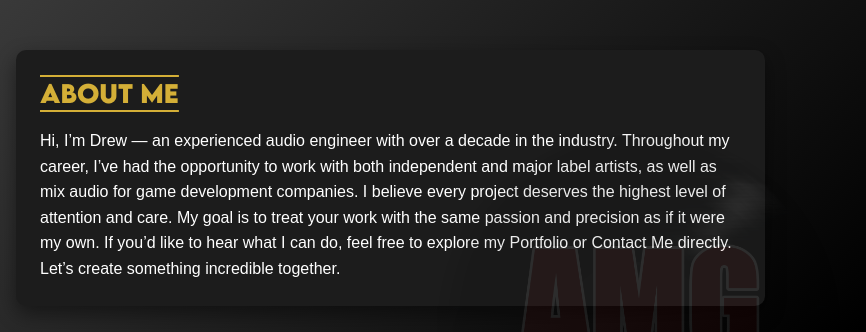
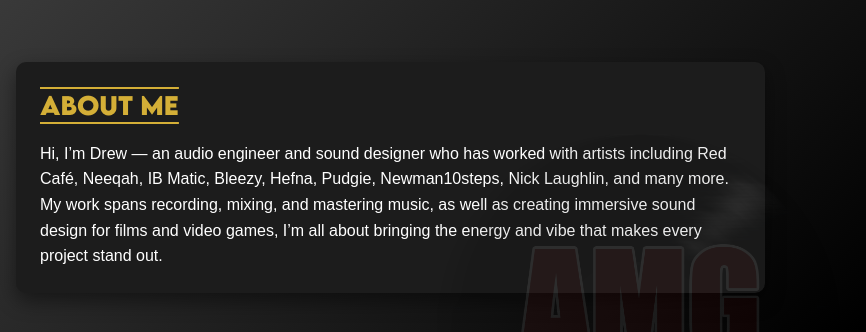
Before and after one commit to YaoMixedIt/MixedByYao-site, a plain HTML site: page index.html in a window 1280 px wide. Shown: the part 75-407 px from the top of the page, 0-866 px from the left. Drawn offline with Linux system fonts and the light colour scheme; grey boxes are pictures that could not be loaded.

Commit message:
Updated Index

```diff
--- a/index.html
+++ b/index.html
@@ -29,7 +29,7 @@
   <div class="about-me">
     <h2>About Me</h2>
  <p>
-    Hi, I’m Drew — an experienced audio engineer with over a decade in the industry. Throughout my career, I’ve had the opportunity to work with both independent and major label artists, as well as mix audio for game development companies. I believe every project deserves the highest level of attention and care. My goal is to treat your work with the same passion and precision as if it were my own. If you’d like to hear what I can do, feel free to explore my Portfolio or Contact Me directly. Let’s create something incredible together.</p>
+    Hi, I’m Drew — an audio engineer and sound designer who has worked with artists including Red Café, Neeqah, IB Matic, Bleezy, Hefna, Pudgie, Newman10steps, Nick Laughlin, and many more. My work spans recording, mixing, and mastering music, as well as creating immersive sound design for films and video games, I’m all about bringing the energy and vibe that makes every project stand out.</p>
   </div>
 
   <div class="about-photo">
```
